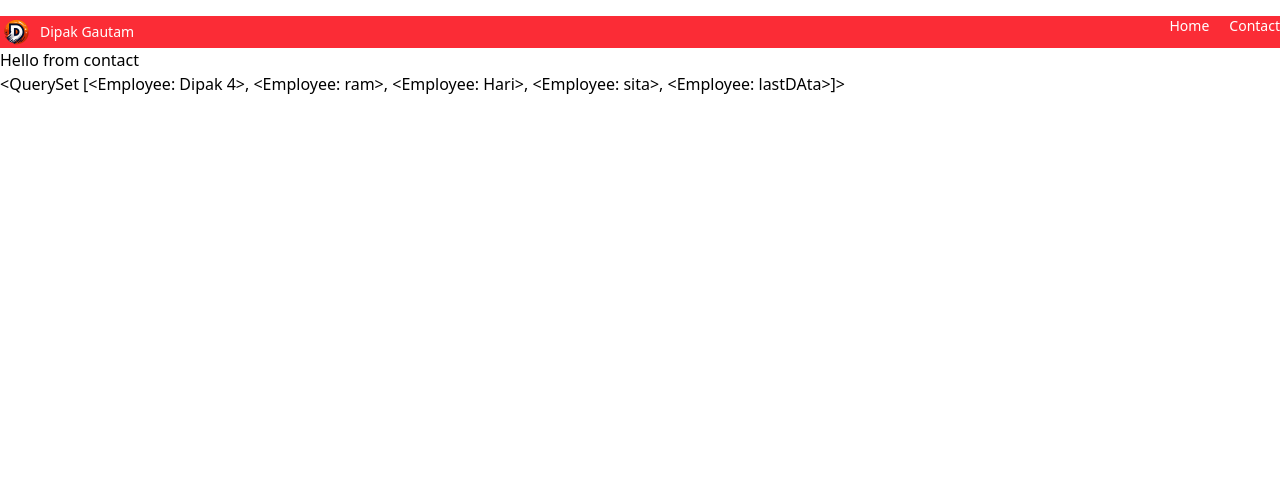
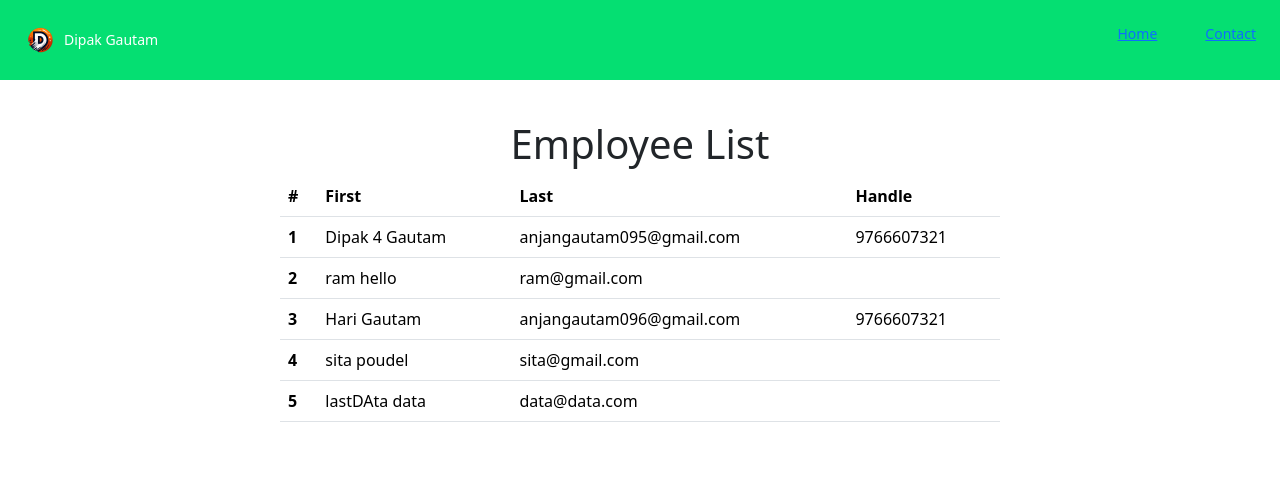
Before and after one commit to Dipak-Gautam/Django-tutorial, a Django app: page /contact/ in a window 1280 px wide. Shown: the top 477 px of the page. Run offline with Django 5.2, Linux system fonts and the light colour scheme; data comes from the database, SQL or seed files in the repository; both versions use the stored data as it was after the commit.

Commit message:
feat: multipage data transfer

```diff
--- /dev/null
+++ b/employee/urls.py
@@ -0,0 +1,6 @@
+from django.urls import path
+from . import views
+
+urlpatterns = [
+    path('<int:pk>/', views.employee_details)
+]
--- a/employee/views.py
+++ b/employee/views.py
@@ -1,3 +1,8 @@
 from django.shortcuts import render
+from django.http import HttpResponse
 
 # Create your views here.
+
+
+def employee_details(request, pk):
+    return render(request, 'employee_detail.html')
--- a/mysite/urls.py
+++ b/mysite/urls.py
@@ -15,7 +15,7 @@
     2. Add a URL to urlpatterns:  path('blog/', include('blog.urls'))
 """
 from django.contrib import admin
-from django.urls import path
+from django.urls import path, include
 from . import views
 from django.conf import settings
 from django.conf.urls.static import static
@@ -23,5 +23,6 @@
 urlpatterns = [
     path('admin/', admin.site.urls),
     path("", views.home),
-    path('contact/', views.contact)
+    path('contact/', views.contact),
+    path('employee/', include('employee.urls'))
 ] + static(settings.MEDIA_URL, document_root=settings.MEDIA_ROOT)
--- a/templates/contact.html
+++ b/templates/contact.html
@@ -6,10 +6,23 @@
     <meta name="viewport" content="width=device-width, initial-scale=1.0" />
     <title>Document</title>
 
+    <link
+      href="https://cdn.jsdelivr.net/npm/bootstrap@5.3.7/dist/css/bootstrap.min.css"
+      rel="stylesheet"
+      integrity="sha384-LN+7fdVzj6u52u30Kp6M/trliBMCMKTyK833zpbD+pXdCLuTusPj697FH4R/5mcr"
+      crossorigin="anonymous"
+    />
+
+    <script
+      src="https://cdn.jsdelivr.net/npm/bootstrap@5.3.7/dist/js/bootstrap.bundle.min.js"
+      integrity="sha384-ndDqU0Gzau9qJ1lfW4pNLlhNTkCfHzAVBReH9diLvGRem5+R9g2FzA8ZGN954O5Q"
+      crossorigin="anonymous"
+    ></script>
+
     <script src="https://cdn.jsdelivr.net/npm/@tailwindcss/browser@4"></script>
   </head>
   <body>
-    <div class="w-full boder mt-4 flex justify-between bg-red-500">
+    <div class="w-full boder flex justify-between bg-green-400 p-4">
       <div class="flex gap-2 items-center text-sm font-medium text-white">
         <img src="{% static 'image/logo.png' %}" alt="" class="h-8 w-8" />
         <div>Dipak Gautam</div>
@@ -27,7 +40,30 @@
         >
       </div>
     </div>
-    <h1>Hello from contact</h1>
-    {{employee}}
+    <div class="p-10 flex flex-col items-center">
+      <h1>Employee List</h1>
+      <div class="w-[60%]">
+        <table class="table">
+          <thead>
+            <tr>
+              <th scope="col">#</th>
+              <th scope="col">First</th>
+              <th scope="col">Last</th>
+              <th scope="col">Handle</th>
+            </tr>
+          </thead>
+          <tbody>
+            {% for i in employee %}
+            <tr>
+              <th scope="row">{{forloop.counter}}</th>
+              <td>{{i.first_name}} {{i.last_name}}</td>
+              <td>{{i.email}}</td>
+              <td>{{i.phone_number}}</td>
+            </tr>
+            {% endfor %}
+          </tbody>
+        </table>
+      </div>
+    </div>
   </body>
 </html>
```
Also changed, not shown: mysite/static/css/style.css (+4 -3 lines), templates/employee_detail.html (added, +27 -0 lines), db.sqlite3, media/images/Adobe_Express_-_file.png (added), media/images/Adobe_Express_-_file_MpF3TxT.png (added), media/images/background_u69dVwR.jpg (added).
